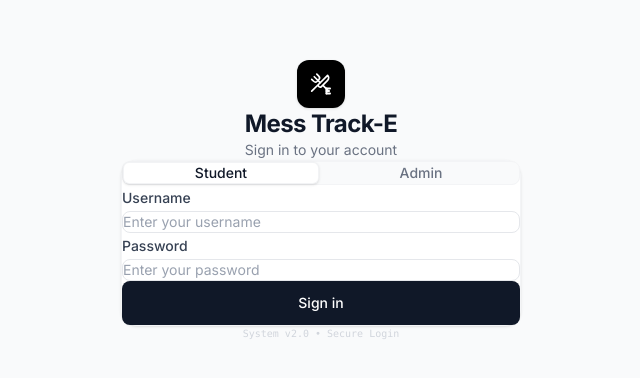
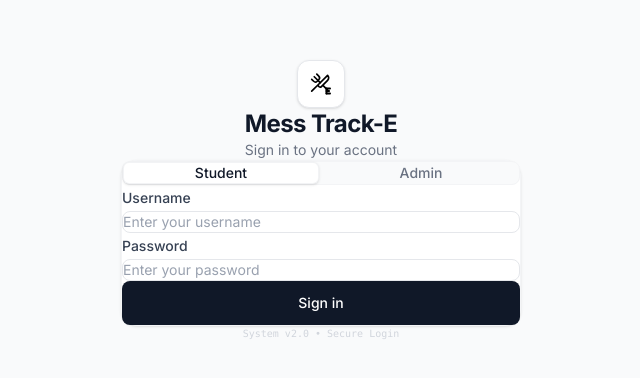
Before and after one commit to messtrackegmc-cyber/mess-track-erk-gmc, a React (Vite) app: page /login in a window 1280 px wide. Shown: the part 200-578 px from the top of the page, without its empty margins (319-959 px from the left). Built offline with nearby package versions, Linux system fonts and the light colour scheme; no server answers.

Commit message:
Change logo design to white bg and black art

```diff
--- a/src/components/AdminSidebar.jsx
+++ b/src/components/AdminSidebar.jsx
@@ -36,8 +36,8 @@ export default function AdminSidebar() {
         <aside className="hidden lg:flex flex-col w-64 bg-slate-900 border-r border-slate-800 min-h-screen sticky top-0 h-screen text-slate-100">
             {/* Brand */}
             <div className="h-16 flex items-center gap-3 px-6 border-b border-slate-800">
-                <div className="w-8 h-8 rounded-lg bg-black flex items-center justify-center">
-                    <Logo className="w-4 h-4 text-white" />
+                <div className="w-8 h-8 rounded-lg bg-white flex items-center justify-center border border-slate-700/50 shadow-sm">
+                    <Logo className="w-4 h-4 text-black" />
                 </div>
                 <span className="text-lg font-bold tracking-tight text-white">Mess Track-E Admin</span>
             </div>
--- a/src/components/MobileNav.jsx
+++ b/src/components/MobileNav.jsx
@@ -43,8 +43,8 @@ export default function MobileNav({ isOpen, onClose, links, type = 'student' })
                     {/* Header */}
                     <div className={`h-16 flex items-center justify-between px-6 border-b ${isStudent ? 'border-gray-100' : 'border-slate-800'}`}>
                         <div className="flex items-center gap-2">
-                            <div className="w-8 h-8 rounded-lg bg-black flex items-center justify-center">
-                                <Logo className="w-5 h-5 text-white" />
+                            <div className="w-8 h-8 rounded-lg bg-white flex items-center justify-center border border-gray-200 shadow-sm">
+                                <Logo className="w-5 h-5 text-black" />
                             </div>
                             <span className={`font-bold text-lg ${textClass}`}>Mess Track-E</span>
                         </div>
--- a/src/components/Navbar.jsx
+++ b/src/components/Navbar.jsx
@@ -29,8 +29,8 @@ export default function Navbar({ onMenuClick }) {
                     </button>
 
                     <div className="flex items-center gap-2">
-                        <div className="w-8 h-8 rounded-lg bg-black flex items-center justify-center shadow-sm">
-                            <Logo className="w-4 h-4 text-white" />
+                        <div className="w-8 h-8 rounded-lg bg-white flex items-center justify-center border border-gray-200 shadow-sm">
+                            <Logo className="w-4 h-4 text-black" />
                         </div>
                         <span className="text-lg font-bold text-gray-900 tracking-tight hidden sm:block">Mess Track-E</span>
                     </div>
--- a/src/pages/Login.jsx
+++ b/src/pages/Login.jsx
@@ -48,8 +48,8 @@ export default function Login() {
             <div className="w-full max-w-[400px] animate-fade-in">
                 {/* Minimal Logo Header */}
                 <div className="text-center mb-10">
-                    <div className="inline-flex items-center justify-center w-12 h-12 rounded-xl bg-black shadow-sm mb-4">
-                        <Logo className="w-6 h-6 text-white" />
+                    <div className="inline-flex items-center justify-center w-12 h-12 rounded-xl bg-white border border-gray-200 shadow-sm mb-4">
+                        <Logo className="w-6 h-6 text-black" />
                     </div>
                     <h1 className="text-2xl font-bold text-gray-900 tracking-tight">Mess Track-E</h1>
                     <p className="text-sm text-gray-500 mt-2">Sign in to your account</p>
```
